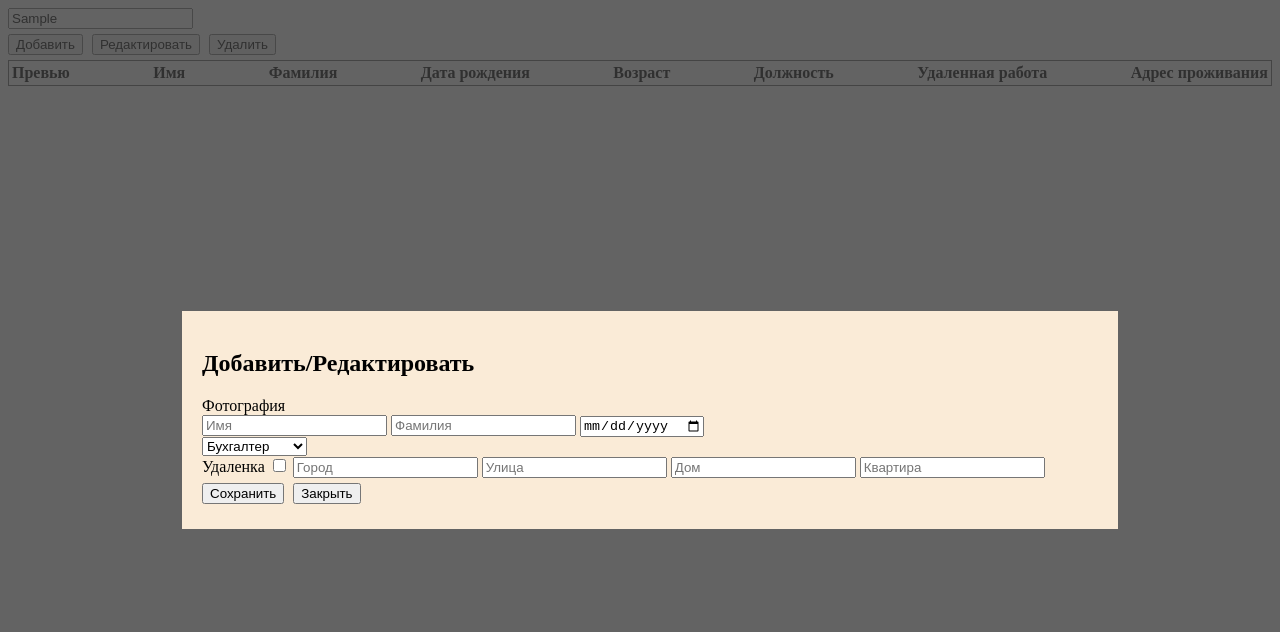
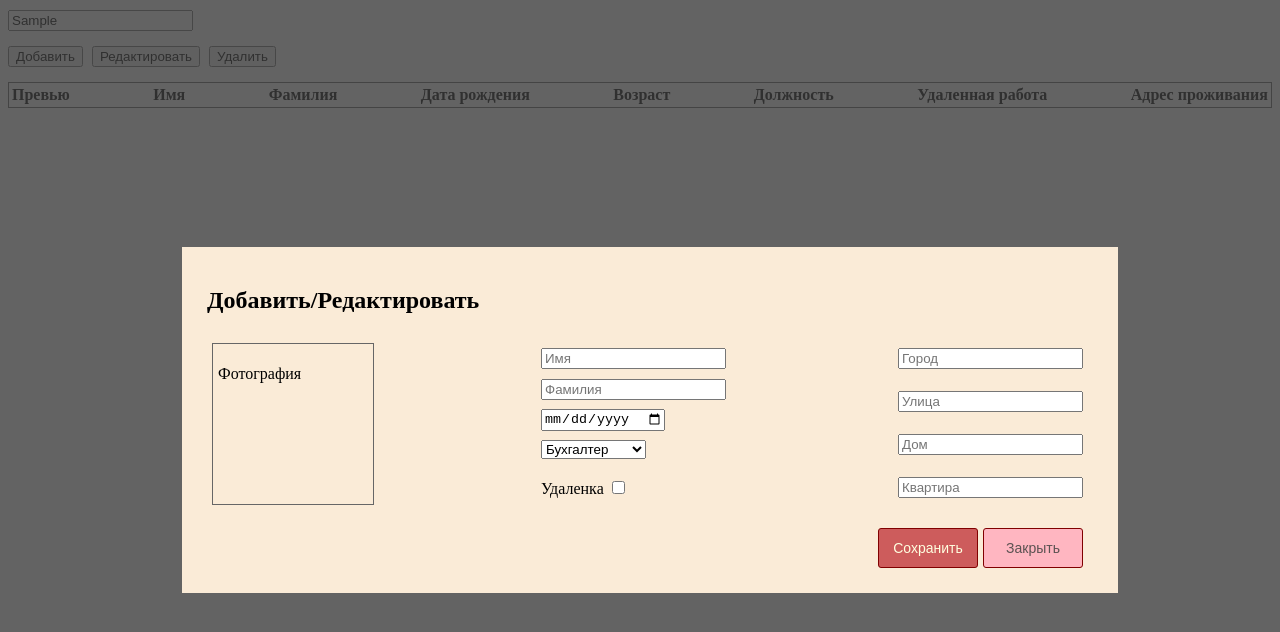
Before and after one commit to iamgo100/my-projects, a website: page test-site/site/index.html in a window 1280 px wide. Both pictures are taken after typing "Sample" into the empty fields and a click on the button "Добавить". Drawn offline with Linux system fonts and the light colour scheme.

Commit message:
Работа над стилями

```diff
--- a/test-site/site/index.html
+++ b/test-site/site/index.html
@@ -32,8 +32,10 @@
             </div>
             <div id="w-modal" class="wrapper">
                 <div id="c-modal">
-                    <h2>Добавить/Редактировать</h2>
-                    <div class="image">Фотография</div>
+                    <div><h2>Добавить/Редактировать</h2></div>
+                    <div id="view">
+                        <div id="image" class="block"><p>Фотография</p></div>
+                        <div class="block">
                             <input id="name" placeholder="Имя" />
                             <input id="last-name" placeholder="Фамилия" />
                             <input type="date" id="date-of-birth" placeholder="Дата рождения" />
@@ -44,21 +46,31 @@
                                     <option value="technician">Техник</option>
                                 </select>
                             </form>
+                            <div>
                                 <label for="remote" id="remote-label">Удаленка</label>
                                 <input type="checkbox" id="remote-input" name="remote" />
+                            </div>
+                        </div>
+                        <div class="block">
                             <input id="city" placeholder="Город" />
                             <input id="street" placeholder="Улица" />
                             <input type="number" id="house" placeholder="Дом" />
                             <input type="number" id="flat" placeholder="Квартира" />
-                    <button class="btn" class="save" id="ms">Сохранить</button>
-                    <button class="btn" class="close" id="mc">Закрыть</button>
+                        </div>
+                    </div>
+                    <div id="buttons-view">
+                        <button class="btn save" id="ms">Сохранить</button>
+                        <button class="btn close" id="mc">Закрыть</button>
+                    </div>
                 </div>
             </div>
             <div id="w-warning" class="wrapper">
                 <div id="c-warning">
-                    <h6>Вы не сохранили данные!</h6>
-                    <button class="btn" class="save" id="ws">Сохранить</button>
-                    <button class="btn" class="close" id="wc">Закрыть</button>
+                    <div><h2>Вы не сохранили данные!</h2></div>
+                    <div>
+                        <button class="btn save" id="ws">Сохранить</button>
+                        <button class="btn close" id="wc">Закрыть</button>
+                    </div>
                 </div>
             </div>
             <script src="test.js"></script>
--- a/test-site/site/test.css
+++ b/test-site/site/test.css
@@ -11,6 +11,14 @@ tr {
     width: 100%;
     display: flex;
     justify-content: space-between;
+}
+
+h2 {
+    padding-left: 5px;
+}
+
+div {
+    margin-top: 10px;
 }
 
 .btn {
@@ -51,14 +59,66 @@ tr {
 }
 
 #w-warning {
-    background-color: rgba(255, 255, 255 ,0.0);
+    background-color: rgba(0, 0, 0, 0.1);
     align-items: top;
 }
 
 #c-warning {
-    background-color: antiquewhite;
-    border: #666666;
+    display: flex;
+    flex-direction: column;
+    align-items: center;
+    background-color: #fff;
+    border: solid 2px rgb(29, 17, 17);
     border-radius: 5px;
     width: 30%;
-    color: #0640fa;
+    height: 25%;
+    padding: 20px;
+    margin: 5px;
 }
+
+#view {
+    display: flex;
+    justify-content: space-between;
+    height: 180px;
+}
+
+.block {
+    display: flex;
+    flex-direction: column;
+    align-items: start;
+    justify-content: space-between;
+    margin: 10px;
+    padding: 5px;
+}
+
+#buttons-view {
+    display: flex;
+    justify-content: flex-end;
+    padding-right: 10px;
+}
+
+#image {
+    border: solid 1px #666;
+    width: 150px;
+    height: 150px;
+}
+
+.save {
+    width: 100px;
+    height: 40px;
+    font-size: 14px;
+    background-color: indianred;
+    border: solid 1px maroon;
+    border-radius: 3px;
+    color: lightyellow;
+}
+
+.close {
+    width: 100px;
+    height: 40px;
+    font-size: 14px;
+    background-color: lightpink;
+    border: solid 1px maroon;
+    border-radius: 3px;
+    color: rgb(92, 82, 82)
+}
```
Lines whose indentation alone changed are shown as unchanged.
